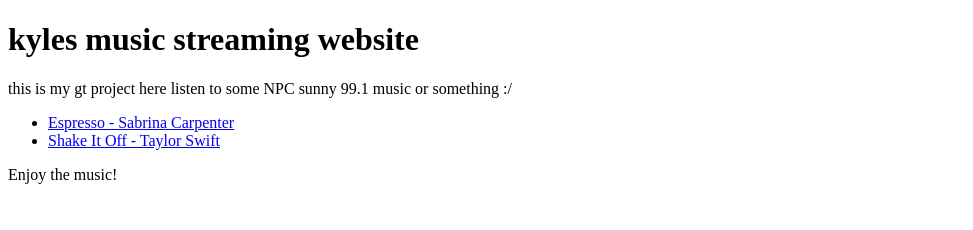
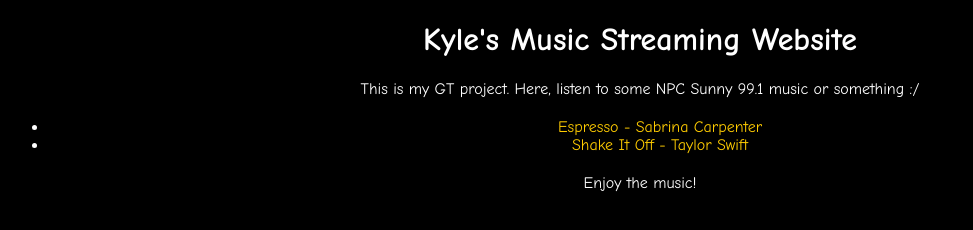
Before and after one commit to kylethemusicguy/kylesmusicsite1, a plain HTML site: page index.html in a window 1280 px wide. Shown: the whole page, without its empty margins (0-973 px from the left). Drawn offline with Linux system fonts and the light colour scheme.

Commit message:
made it look prettier

```diff
--- a/index.html
+++ b/index.html
@@ -4,11 +4,30 @@
     <meta charset="UTF-8">
     <meta name="viewport" content="width=device-width, initial-scale=1.0">
     <title>My Music Project</title>
+    <style>
+        body {
+            background-color: black;
+            color: white;
+            font-family: 'Comic Neue', sans-serif;
+            text-align: center;
+        }
+        header, footer {
+            margin: 20px;
+        }
+        a {
+            color: #ffcc00; /* Light yellow for links */
+            text-decoration: none;
+        }
+        a:hover {
+            text-decoration: underline;
+        }
+    </style>
+    <link href="https://fonts.googleapis.com/css2?family=Comic+Neue:wght@300;400;700&display=swap" rel="stylesheet">
 </head>
 <body>
     <header>
-        <h1>kyles music streaming website</h1>
-        <p>this is my gt project here listen to some NPC sunny 99.1 music or something :/</p>
+        <h1>Kyle's Music Streaming Website</h1>
+        <p>This is my GT project. Here, listen to some NPC Sunny 99.1 music or something :/</p>
     </header>
 
     <main>
```
